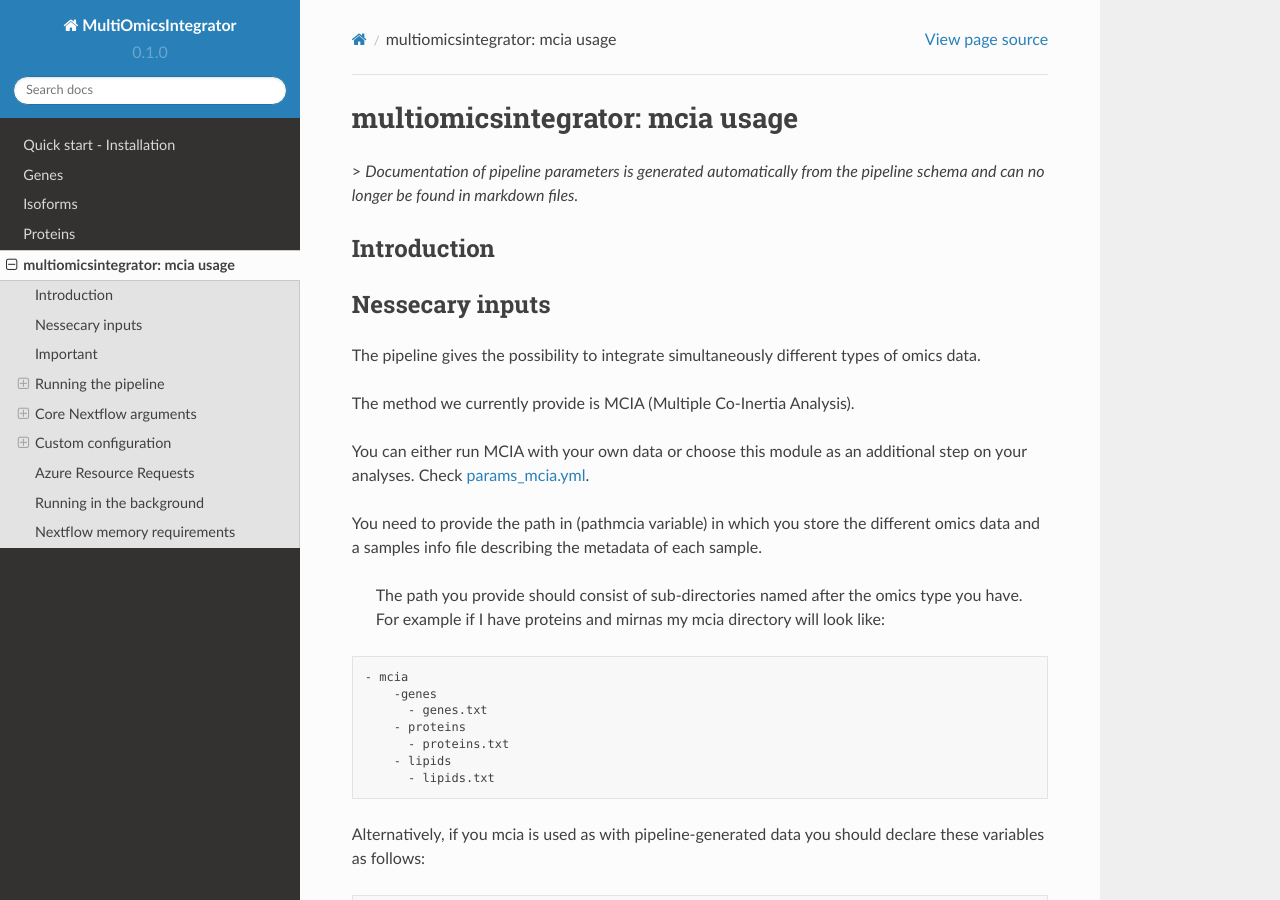
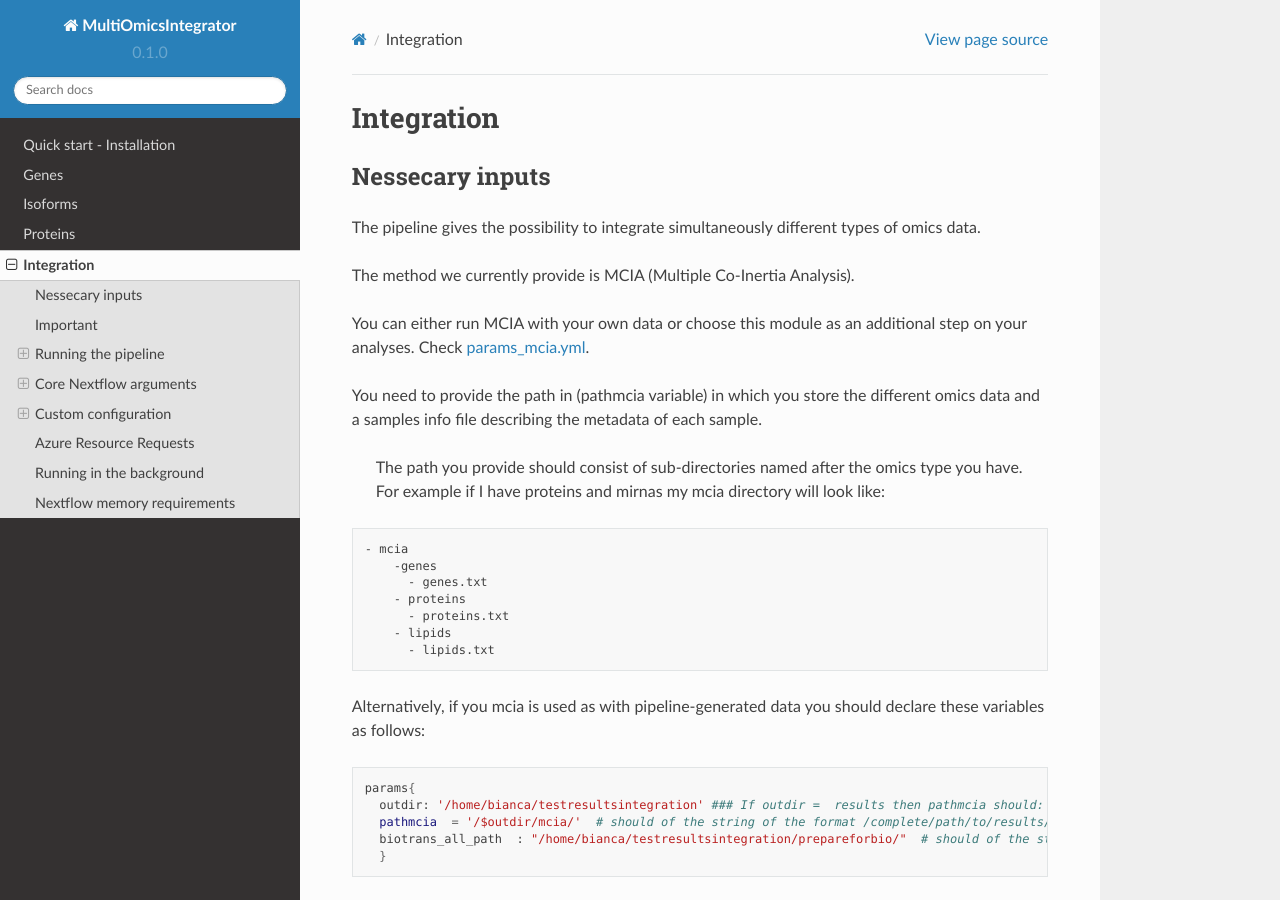
Before and after one commit to Bianca-Pasat/MOI, a Sphinx documentation site: the page built from docs/source/integration.rst, in a window 1280 px wide and 900 px high. Built offline with Sphinx 7.4.7 and the Read the Docs theme 2.0.0, drawn with Linux system fonts in a browser that asks for light colours; pages that are not in the unit, such as notebooks, are missing from menus.

Commit message:
Update integration.rst

```diff
--- a/docs/source/integration.rst
+++ b/docs/source/integration.rst
@@ -1,15 +1,5 @@
-multiomicsintegrator: mcia usage
+Integration
 ================================
-
-> *Documentation of pipeline parameters is generated automatically from
-the pipeline schema and can no longer be found in markdown files.*
-
-Introduction
-------------
-
-.. raw:: html
-
-   <!-- TODO nf-core: Add documentation about anything specific to running your pipeline. For general topics, please point to (and add to) the main nf-core website. -->
 
 Nessecary inputs
 ----------------
```
